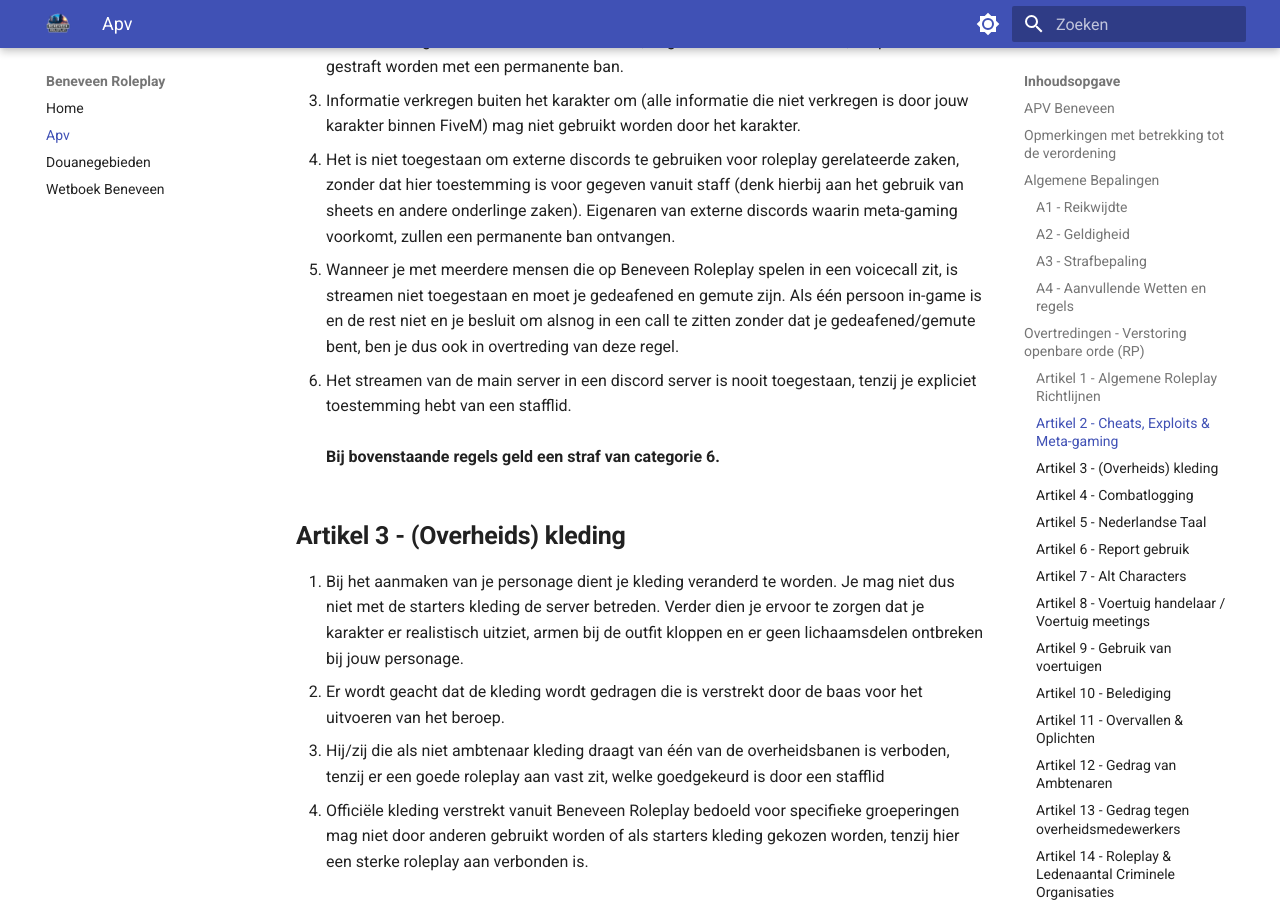
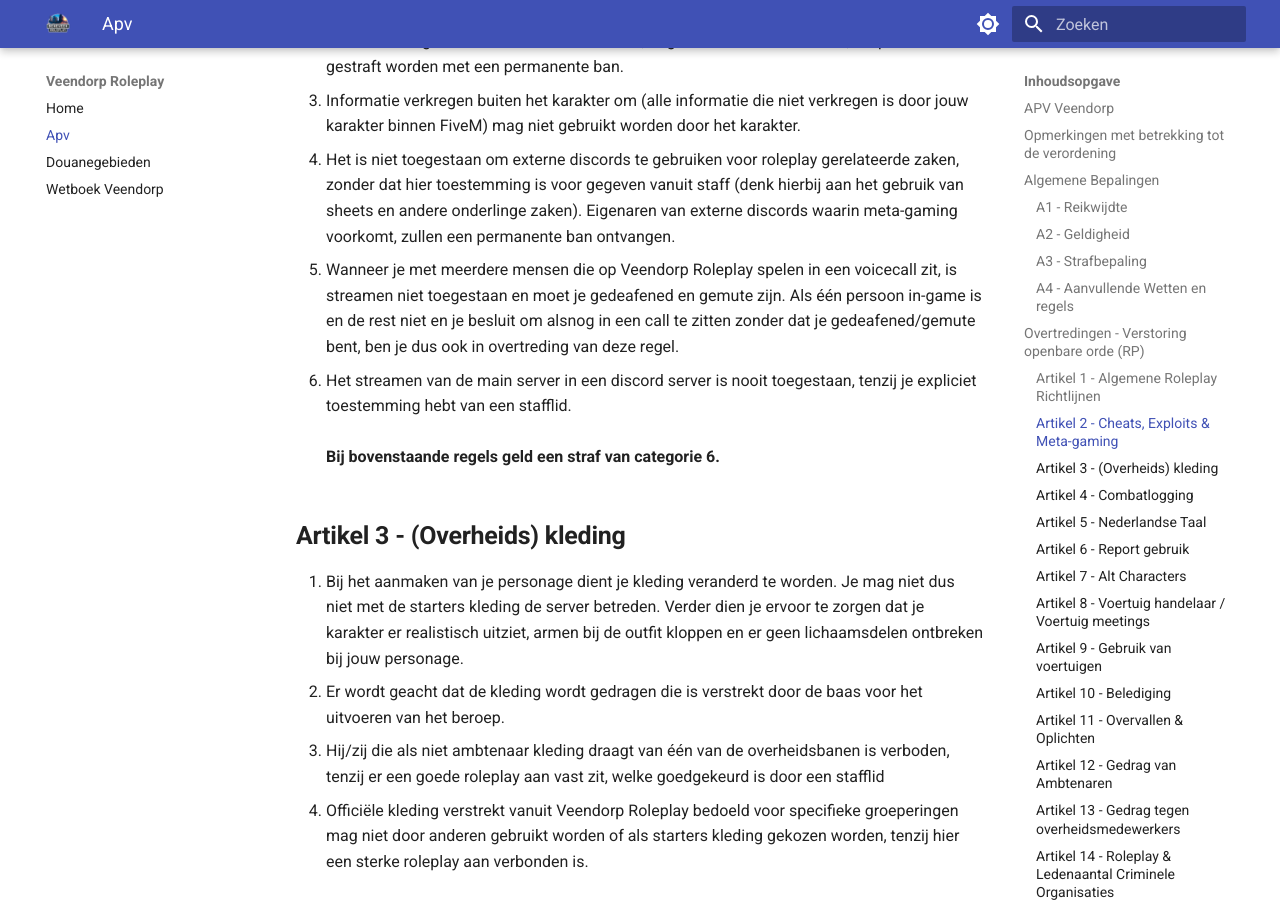
Before and after one commit to BeneveenRoleplay/wetboek, an MkDocs documentation site: the page built from docs/apv.md, in a window 1280 px wide and 1400 px high, scrolled down 3323 px. Shown: the top 903 px of the window. Built offline with MkDocs 1.6.1 and Material for MkDocs 9.7.7, drawn with Linux system fonts in a browser that asks for light colours; some of the changed text lies outside the part shown.

Commit message:
$Uploaden wetboek

```diff
--- a/docs/apv.md
+++ b/docs/apv.md
@@ -1,19 +1,19 @@
-## **APV Beneveen**
+## **APV Veendorp**
 
 |  |   |
 | ------------ | ------------- |
-| Overheidsorganisatie | Hoge Raad Beneveen|
-| Citeertitel  | Wetboek Beneveen Roleplay  |
+| Overheidsorganisatie | Hoge Raad Veendorp|
+| Citeertitel  | Wetboek Veendorp Roleplay  |
 | Vastgesteld door | Hoge Raad |
 | Onderwerp | Openbare Orde & Veiligheid |
 
 ## **Opmerkingen met betrekking tot de verordening**
-Het Wetboek van Strafrecht, specifiek bedoeld voor Beneveen Roleplay, wordt hierbij ingetrokken en vervangen door deze APV.
+Het Wetboek van Strafrecht, specifiek bedoeld voor Veendorp Roleplay, wordt hierbij ingetrokken en vervangen door deze APV.
 
 # **Algemene Bepalingen**
 
 ## **A1 - Reikwijdte**
-1. Deze Algemene Plaatselijke Verordening (verder aangeduid als APV) is bedoeld als aanvulling op het Nederlands Recht en heeft betrekking op het eiland, de gemeente, en de stad Beneveen Roleplay.
+1. Deze Algemene Plaatselijke Verordening (verder aangeduid als APV) is bedoeld als aanvulling op het Nederlands Recht en heeft betrekking op het eiland, de gemeente, en de stad Veendorp Roleplay.
 2. De APV biedt een indicerend kader voor eventuele bestraffing in-game (“in RP”), maar is verder bedoeld voor het afhandelen van straffen buiten de RP om.
 
 ## **A2 - Geldigheid**
@@ -44,10 +44,10 @@ Er kan door een stafflid gekozen worden om straffen te verhogen en/of te verlage
 5. Bans worden uitgedeeld op basis van de GTA licentie en IP-adres en geldt als zodanig voor alle gebruikers van deze kenmerken.
 
 ## **A4 - Aanvullende Wetten en regels**
-1. Aanvullend op de APV is er het Wetboek Beneveen Roleplay (WBR), waarin alle wetten, artikelen en bepalingen zijn opgenomen die gelden in Beneveen Roleplay.
+1. Aanvullend op de APV is er het Wetboek Veendorp Roleplay (WVR), waarin alle wetten, artikelen en bepalingen zijn opgenomen die gelden in Veendorp Roleplay.
 2. In dit Wetboek is opgenomen alle criminele feiten, de bijbehorende boetes, gevangenisstraffen enzovoorts.
 3. Dit Wetboek heeft, net als de APV, een basis in het Nederlands Recht.
-4. Het Nederlands Recht is zodoende leidend, tenzij er een Wet of Bepaling is opgenomen in de WBR. Dan is deze leidend.
+4. Het Nederlands Recht is zodoende leidend, tenzij er een Wet of Bepaling is opgenomen in de WVR. Dan is deze leidend.
 5. Dit wetboek is, net als deze APV en conform de rechtsstaat, ten alle tijden openbaar.
 6. De waarde voor donatievoertuigen is bepaald als volgt; €250.000,00 voor sportauto's, €100.000,00 voor SUV en €500.000,00 voor supercars.
 
@@ -88,7 +88,7 @@ Deze regel geldt ook voor de Discord client zelf, dus gebruik van clients als Be
 
 4. Het is niet toegestaan om externe discords te gebruiken voor roleplay gerelateerde zaken, zonder dat hier toestemming is voor gegeven vanuit staff (denk hierbij aan het gebruik van sheets en andere onderlinge zaken). Eigenaren van externe discords waarin meta-gaming voorkomt, zullen een permanente ban ontvangen.
 
-5. Wanneer je met meerdere mensen die op Beneveen Roleplay spelen in een voicecall zit, is streamen niet toegestaan en moet je gedeafened en gemute zijn. Als één persoon in-game is en de rest niet en je besluit om alsnog in een call te zitten zonder dat je gedeafened/gemute bent, ben je dus ook in overtreding van deze regel.
+5. Wanneer je met meerdere mensen die op Veendorp Roleplay spelen in een voicecall zit, is streamen niet toegestaan en moet je gedeafened en gemute zijn. Als één persoon in-game is en de rest niet en je besluit om alsnog in een call te zitten zonder dat je gedeafened/gemute bent, ben je dus ook in overtreding van deze regel.
 
 6. Het streamen van de main server in een discord server is nooit toegestaan, tenzij je expliciet toestemming hebt van een stafflid.
 <br>
@@ -99,7 +99,7 @@ Deze regel geldt ook voor de Discord client zelf, dus gebruik van clients als Be
 1. Bij het aanmaken van je personage dient je kleding veranderd te worden. Je mag niet dus niet met de starters kleding de server betreden. Verder dien je ervoor te zorgen dat je karakter er realistisch uitziet, armen bij de outfit kloppen en er geen lichaamsdelen ontbreken bij jouw personage.
 2. Er wordt geacht dat de kleding wordt gedragen die is verstrekt door de baas voor het uitvoeren van het beroep.
 3. Hij/zij die als niet ambtenaar kleding draagt van één van de overheidsbanen is verboden, tenzij er een goede roleplay aan vast zit, welke goedgekeurd is door een stafflid
-4. Officiële kleding verstrekt vanuit Beneveen Roleplay bedoeld voor specifieke groeperingen mag niet door anderen gebruikt worden of als starters kleding gekozen worden, tenzij hier een sterke roleplay aan verbonden is.
+4. Officiële kleding verstrekt vanuit Veendorp Roleplay bedoeld voor specifieke groeperingen mag niet door anderen gebruikt worden of als starters kleding gekozen worden, tenzij hier een sterke roleplay aan verbonden is.
 <br>
 <br>
 **Bij bovenstaande lid 1 en 2 staat een straf van categorie 1**
@@ -156,7 +156,7 @@ Deze regel geldt ook voor de Discord client zelf, dus gebruik van clients als Be
 2. Er wordt geacht van mensen geen gebruik te maken van baan voertuigen voor illegale bezigheden, tenzij hier goedkeuring voor is gegeven vanuit een stafflid voor een roleplay scenario.
 3. Het is niet toegestaan met voertuigen gebouwen te betreden die daar niet voor bedoeld zijn.
 4. Het is niet toegestaan om jouw voertuig als wapen te gebruiken (VDM).
-5. Er wordt van de speler verwacht dat hij/zij met een realistische snelheid langs drukke locaties rijdt, denk hierbij aan het centrum van Beneveen Roleplay.
+5. Er wordt van de speler verwacht dat hij/zij met een realistische snelheid langs drukke locaties rijdt, denk hierbij aan het centrum van Veendorp Roleplay.
 <br>
 <br>
 **Bij overtreden van lid 1, 2 & 4 geld een straf van minimaal 3de categorie.**
@@ -165,7 +165,7 @@ Deze regel geldt ook voor de Discord client zelf, dus gebruik van clients als Be
 
 ## **Artikel 10 - Belediging**
 1. Persoon die scheldt met hedendaags relevante ziektes, racistische opmerkingen, of andere ongepaste opmerkingen, wordt bestraft door middel van een permanente ban. Dit is ook van kracht op steam-, discord- en karakternaam.
-2. Het is tevens niet toegestaan om in de Beneveen Roleplay erkende platformen toxic, uitlokkend, haatzaaiend of opruiend gedrag te vertonen.
+2. Het is tevens niet toegestaan om in de Veendorp Roleplay erkende platformen toxic, uitlokkend, haatzaaiend of opruiend gedrag te vertonen.
 <br>
 <br>
  **Op lid 1 staan de volgende straffen voor het schelden met hedendaagse ziektes, bij de eerste keer zal dat bestraft worden doormiddel van een ban van twee weken. Bij de tweede keer zal hij/zij bestraft worden met 3 maanden ban, en derde keer zal het een permanente verbanning zijn.**
@@ -238,10 +238,10 @@ Onder ambtenaar wordt verstaan de spelers die één van de volgende instanties u
 
 
 ## **Artikel 14 - Roleplay & Ledenaantal Criminele Organisaties**
-1. Onder "criminele organisaties" vallen alle officiële groepen gevestigd in Beneveen Roleplay.
+1. Onder "criminele organisaties" vallen alle officiële groepen gevestigd in Veendorp Roleplay.
 2. Criminele organisaties mogen een maximaal ledenaantal van 25 personen hebben. Hierin is een vrije keuze voor het aantal leden met de "hangaround" rang.
 3. Een voorwaarde voor het samenwerken tussen criminele organisaties, is dat er geen volledige samenwerking tussen alle organisaties ontstaat en dat dit niet gebeurt tijdens het witwassen van geld.
-4. Wanneer officiële organisaties een samenwerking aangaan met een andere officiële organisatie dan dient dit gemeld te worden volgens het format in het daarvoor aangemaakte kanaal in de Beneveen Roleplay Discord.
+4. Wanneer officiële organisaties een samenwerking aangaan met een andere officiële organisatie dan dient dit gemeld te worden volgens het format in het daarvoor aangemaakte kanaal in de Veendorp Roleplay Discord.
 5. Wanneer de leden in een server supported organisatie zodanig opvallen op een negatieve manier (denk aan meerdere malen combat gedrag in plaats van roleplay, teveel warnings, etc.), zullen de Criminele Aanspreekpunten, Head Staff of Hoge Raad beslissen over een gepaste straf jegens deze organisatie. Bij criminele organisaties kan dit zelfs leiden tot een volledige opschorting van de groep.
 <br>
 <br>
--- a/mkdocs.yml
+++ b/mkdocs.yml
@@ -1,4 +1,4 @@
-site_name:  Beneveen Roleplay
+site_name:  Veendorp Roleplay
 theme:
   name: material
   features:
```
Also changed, not shown: docs/douane.md (+3 -3 lines), docs/index.md (+6 -6 lines), docs/wetboek.md (+11 -11 lines).
